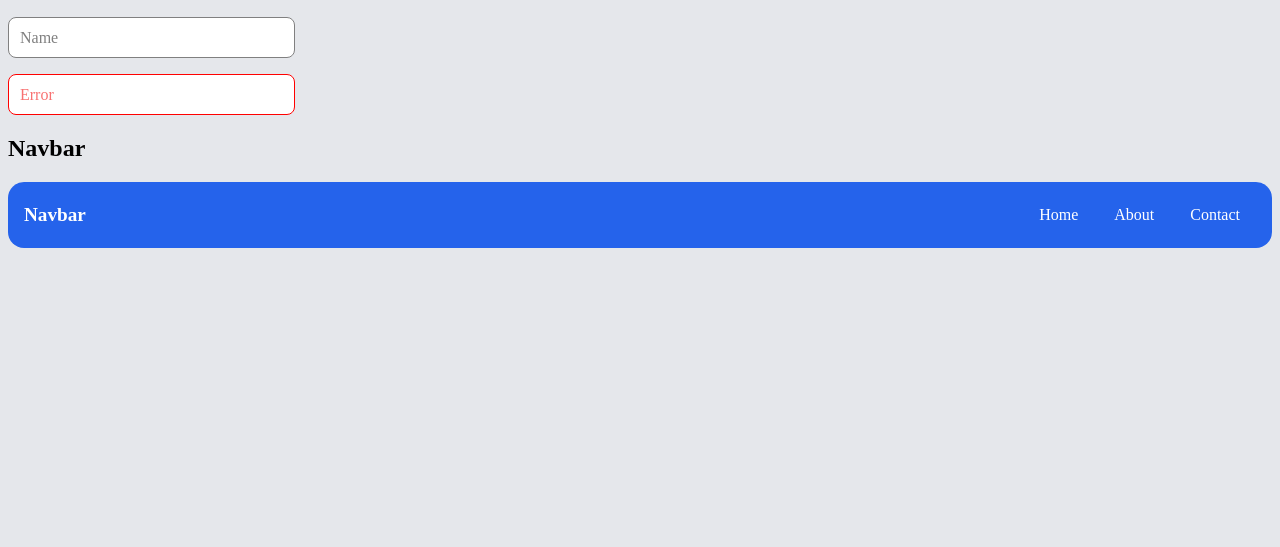
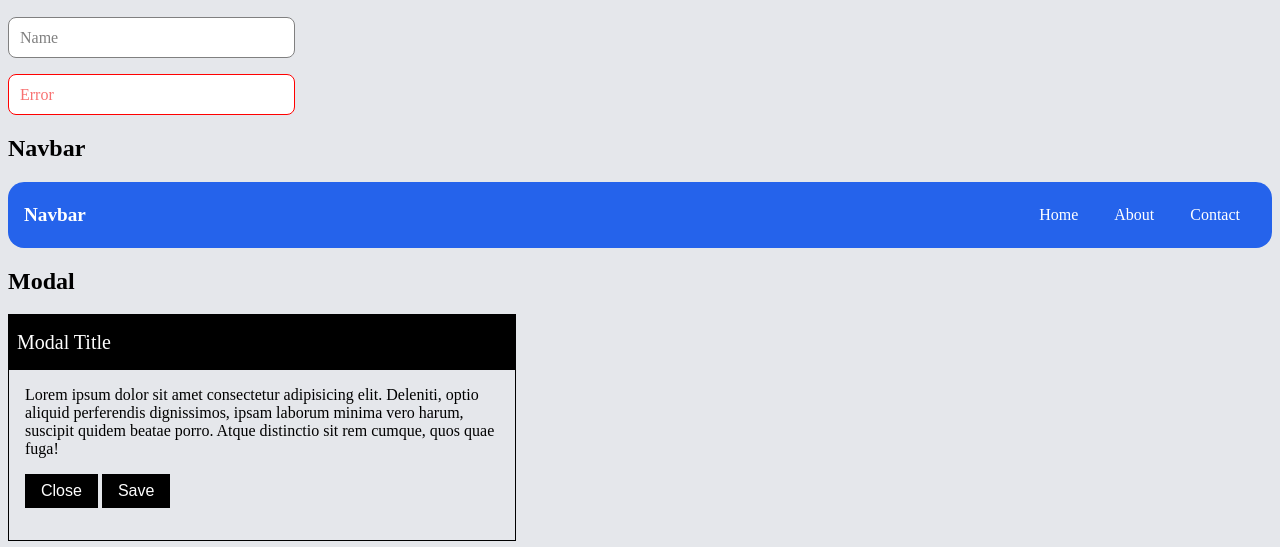
Before and after one commit to direshpradhan/component-library, a plain HTML site: page index.html in a window 1280 px wide. Shown: the part 2103-2650 px from the top of the page. Before the commit the page ends 2359 px from the top, so only its background shows below. Drawn offline with Linux system fonts and the light colour scheme.

Commit message:
Added modal

```diff
--- a/index.html
+++ b/index.html
@@ -156,6 +156,22 @@
         </ul>
     </nav>
 
+    <h2>Modal</h2>
+    <div class="modal">
+        <div class="modal-title">
+            Modal Title
+            <!-- <button class="btn-close">x</button> -->
+        </div>
+        <div class="modal-body">
+            <div class="modal-content">
+            Lorem ipsum dolor sit amet consectetur adipisicing elit. Deleniti, optio aliquid perferendis dignissimos, ipsam laborum minima vero harum, suscipit quidem beatae porro. Atque distinctio sit rem cumque, quos quae fuga!
+            </div>
+            <button>Close</button>
+            <button>Save</button>
+        </div>
+
+        </div>
+    </div>
 
 </body>
 </html>
--- a/styles.css
+++ b/styles.css
@@ -413,3 +413,46 @@ body{
     border-radius:0.5rem;
     font-weight: bold;
 }
+
+
+.modal{
+    position: relative;
+    display:flex;
+    flex-direction: column;
+    border:1px solid black;
+    /* padding:0.5rem; */
+    max-width: 40%;
+    height:auto;
+    bottom:5%;
+}
+
+.modal .modal-title{
+    display:flex;
+    background-color:black;
+    color:white;
+    padding:1rem 0.5rem;
+    font-size: 1.25rem;
+}
+
+.modal-title > .btn-close{
+    position:absolute;
+    top:1.3rem;
+    right:1rem;
+    border: none;
+    background-color: none;
+    outline:none;
+}
+
+.modal-body{
+    padding:1rem ;
+}
+
+.modal-body button{
+    background-color:black;
+    color:white;
+    border:none;
+    outline:none;
+    padding:0.5rem 1rem;
+    margin:1rem 0rem;
+    font-size: 1rem;
+}
```
